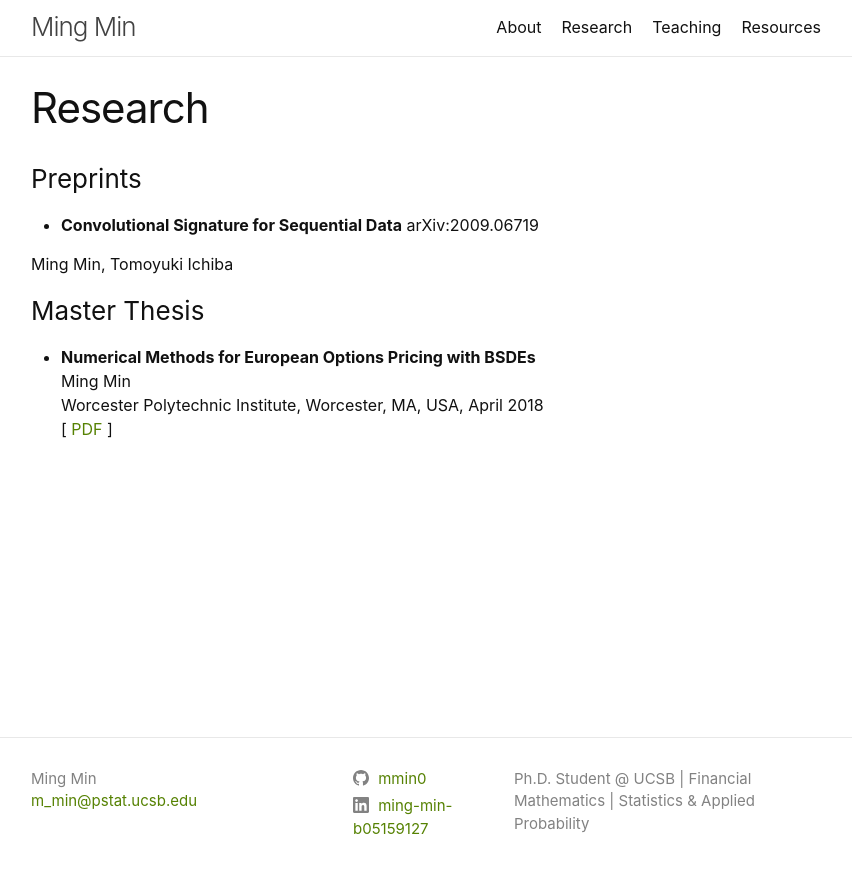
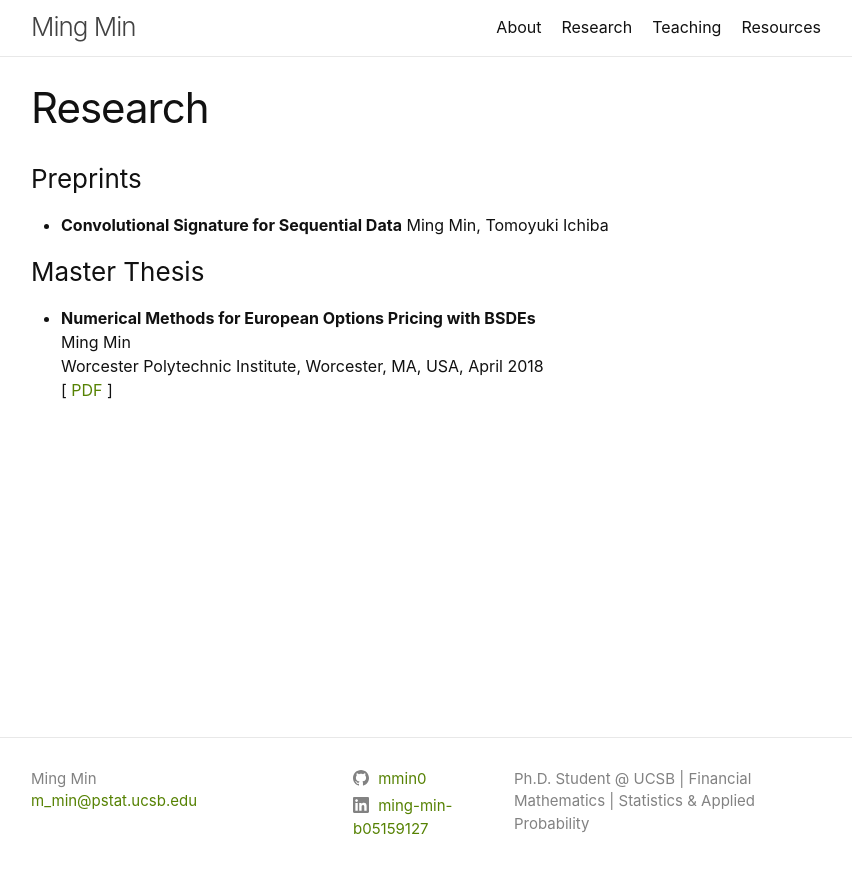
Before and after one commit to mmin0/mmin0.github.io, a Jekyll site: the page built from publications/index.md, in a window 1280 px wide. Shown: the top 873 px of the page, without its empty margins (214-1066 px from the left). Built offline with Jekyll 4.4.1, drawn with Linux system fonts in a browser that asks for light colours.

Commit message:
Update index.md

```diff
--- a/publications/index.md
+++ b/publications/index.md
@@ -4,8 +4,7 @@ title: Research
 ---
 
 ### Preprints
-* **Convolutional Signature for Sequential Data** arXiv:2009.06719
-
+* **Convolutional Signature for Sequential Data**
 Ming Min, Tomoyuki Ichiba
 
 
```
